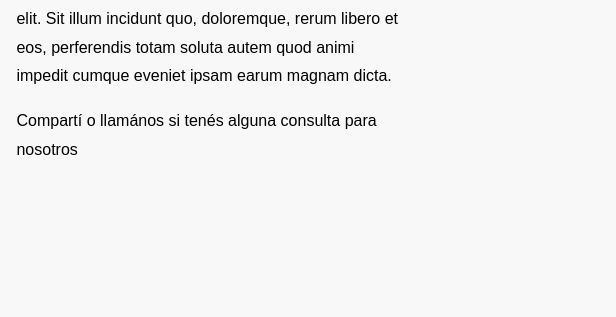
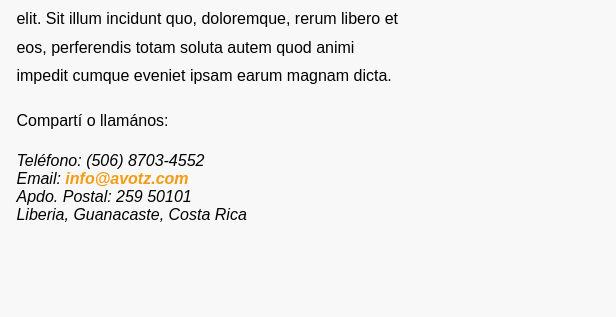
Before and after one commit to alons182/avotz, a website: page presentaciones/e-marketing-and-websites.html in a window 1280 px wide. Shown: the part 180-497 px from the top of the page, 664-1280 px from the left. Drawn offline with Linux system fonts and the light colour scheme.

```diff
--- a/presentaciones/e-marketing-and-websites.html
+++ b/presentaciones/e-marketing-and-websites.html
@@ -43,7 +43,13 @@
                         <p>Lorem ipsum dolor sit amet, consectetur adipisicing elit. Sit illum incidunt quo, doloremque, rerum libero et eos, perferendis totam soluta autem quod animi impedit cumque eveniet ipsam earum magnam dicta.</p>
 
                         <div class="share">
-                            <p>Compartí o llamános si tenés alguna consulta para nosotros</p>
+                            <p>Compartí o llamános:</p>
+                            <address>
+                                Teléfono: (506) 8703-4552 <br />
+                                Email: <a href="mailto:info@avotz.com">info@avotz.com</a><br />
+                                Apdo. Postal: 259 50101 <br />
+                                Liberia, Guanacaste, Costa Rica<br />
+                            </address>
                             <span class='st_sharethis_large' displayText='ShareThis'></span>
                             <span class='st_email_large' displayText='Email'></span>
                             <span class='st_facebook_large' displayText='Facebook'></span>
```
Also changed, not shown: presentaciones/marketing-digital.html (+7 -1 lines).
